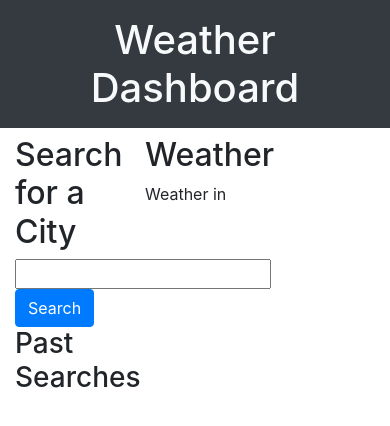
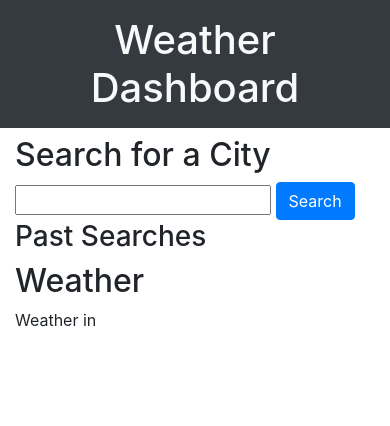
Before and after one commit to hannahrajarao/bootcamp-hw-6-weather-dashboard, a plain HTML site: page index.html in a window 390 px wide. Drawn offline with nearby package versions, Linux system fonts and the light colour scheme.

Commit message:
Make column sizes responsive

```diff
--- a/index.html
+++ b/index.html
@@ -7,10 +7,10 @@
         <link rel="stylesheet" href="assets/css/style.css">
     </head>
     <body>
-        <h1 class="text-center bg-dark text-light p-3">Weather Dashboard</h1>
+       <h1 class="text-center bg-dark text-light p-3">Weather Dashboard</h1>
         <div class="container-fluid">
             <div class="row">
-                <div class="col-4">
+                <div class="col-12 col-md-4 col-lg-3">
                     <h2>Search for a City</h2>
                     <input id="city-input" type="text">
                     <button onclick="search()" class="btn btn-primary">Search</button>
```
